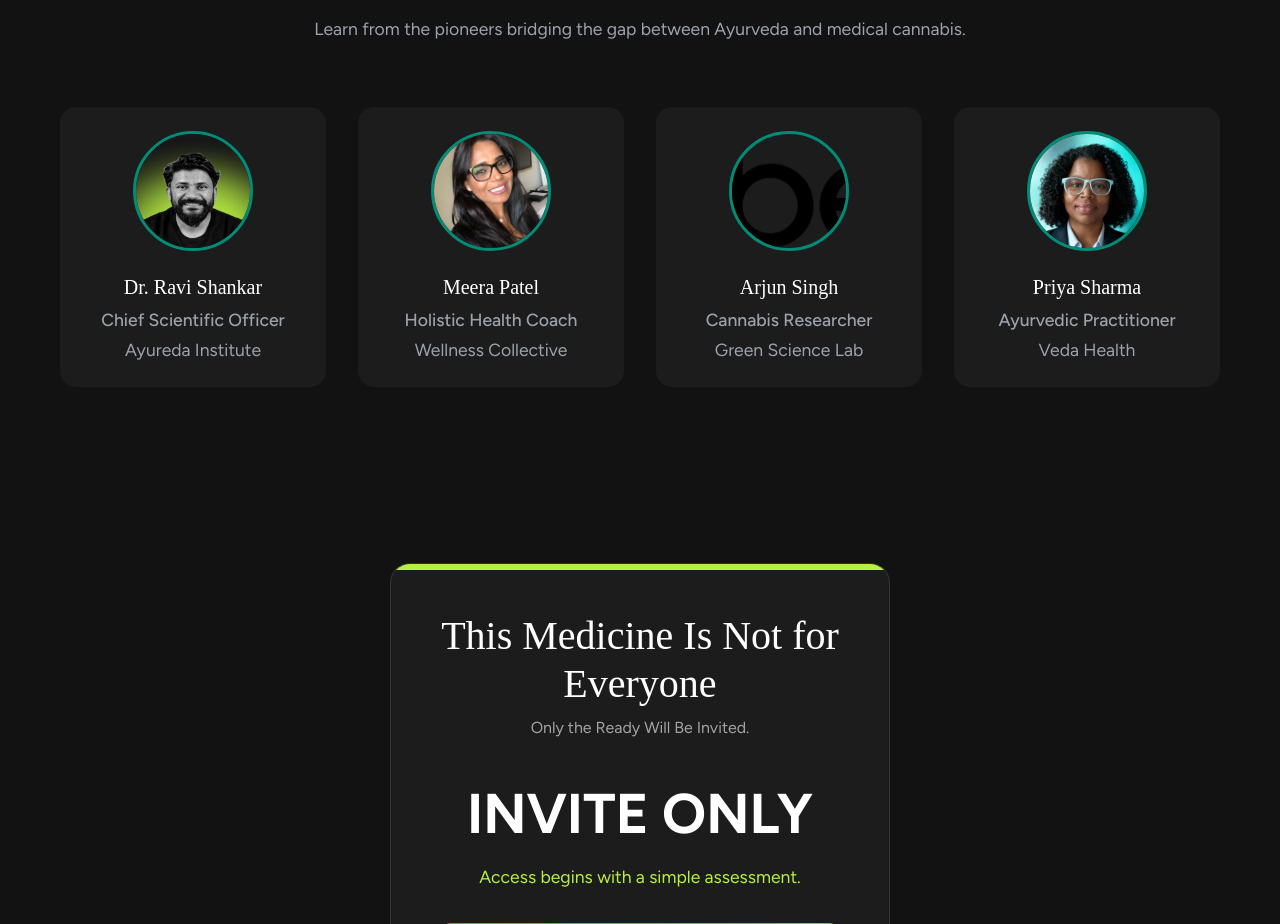
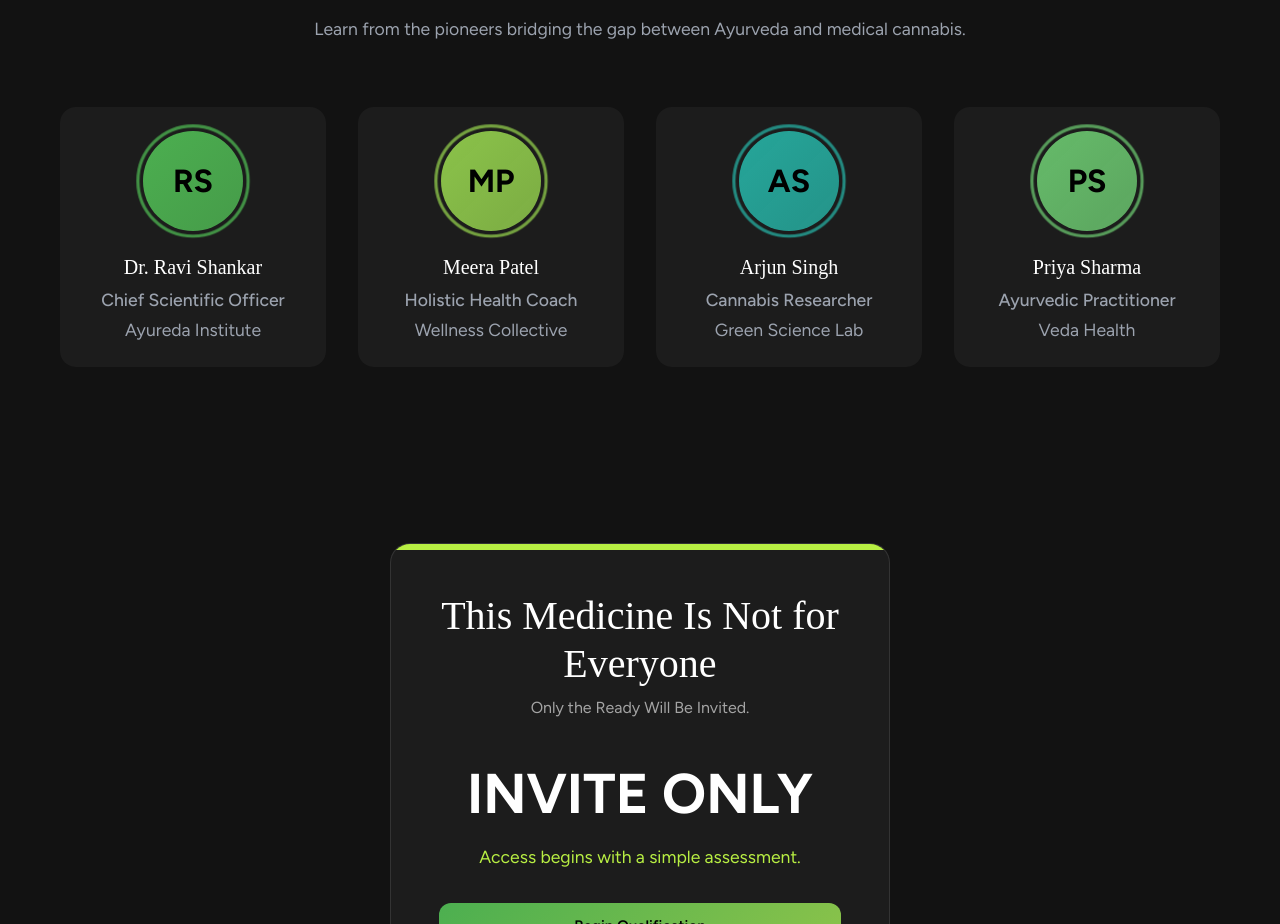
Before and after one commit to billionetsuae-alt/elevate-cannalogic, a React (Vite) app: page / in a window 1280 px wide. Shown: the part 6968-7892 px from the top of the page. Built offline with nearby package versions, Linux system fonts and the light colour scheme; a web font is replaced by a local one.

Commit message:
feat: Add Mentors component with dedicated styling for displaying expert profiles.

```diff
--- a/src/components/Mentors.css
+++ b/src/components/Mentors.css
@@ -39,19 +39,53 @@
     border-color: #028B77;
 }
 
-.mentor-image {
-    width: 120px;
-    height: 120px;
+.mentor-avatar {
+    width: 100px;
+    height: 100px;
     border-radius: 50%;
-    overflow: hidden;
     margin: 0 auto 1.5rem;
-    border: 3px solid #028B77;
+    display: flex;
+    align-items: center;
+    justify-content: center;
+    position: relative;
+    transition: transform 0.3s ease;
 }
 
-.mentor-image img {
-    width: 100%;
-    height: 100%;
-    object-fit: cover;
+.mentor-card:hover .mentor-avatar {
+    transform: scale(1.05);
+}
+
+.avatar-initials {
+    font-size: 2rem;
+    font-weight: 700;
+    color: #000;
+    z-index: 1;
+}
+
+.avatar-ring {
+    position: absolute;
+    top: -4px;
+    left: -4px;
+    right: -4px;
+    bottom: -4px;
+    border-radius: 50%;
+    border: 3px solid;
+    opacity: 0.5;
+    animation: ringPulse 2s ease-in-out infinite;
+}
+
+@keyframes ringPulse {
+
+    0%,
+    100% {
+        transform: scale(1);
+        opacity: 0.5;
+    }
+
+    50% {
+        transform: scale(1.05);
+        opacity: 0.8;
+    }
 }
 
 .mentor-info h3 {
--- a/src/components/Mentors.jsx
+++ b/src/components/Mentors.jsx
@@ -6,26 +6,30 @@ const Mentors = () => {
         {
             name: "Dr. Ravi Shankar",
             role: "Chief Scientific Officer",
-            image: "/assets/raghumm.webp",
-            company: "Ayureda Institute"
+            company: "Ayureda Institute",
+            initials: "RS",
+            color: "#4caf50"
         },
         {
             name: "Meera Patel",
             role: "Holistic Health Coach",
-            image: "/assets/parimala.webp",
-            company: "Wellness Collective"
+            company: "Wellness Collective",
+            initials: "MP",
+            color: "#8bc34a"
         },
         {
             name: "Arjun Singh",
             role: "Cannabis Researcher",
-            image: "/assets/ub.webp",
-            company: "Green Science Lab"
+            company: "Green Science Lab",
+            initials: "AS",
+            color: "#26a69a"
         },
         {
             name: "Priya Sharma",
             role: "Ayurvedic Practitioner",
-            image: "/assets/tamaranew.webp",
-            company: "Veda Health"
+            company: "Veda Health",
+            initials: "PS",
+            color: "#66bb6a"
         }
     ];
 
@@ -40,8 +44,9 @@ const Mentors = () => {
                 <div className="mentors-grid">
                     {mentors.map((mentor, index) => (
                         <div key={index} className="mentor-card">
-                            <div className="mentor-image">
-                                <img src={mentor.image} alt={mentor.name} />
+                            <div className="mentor-avatar" style={{ background: `linear-gradient(135deg, ${mentor.color}, ${mentor.color}dd)` }}>
+                                <span className="avatar-initials">{mentor.initials}</span>
+                                <div className="avatar-ring" style={{ borderColor: mentor.color }}></div>
                             </div>
                             <div className="mentor-info">
                                 <h3>{mentor.name}</h3>
```
